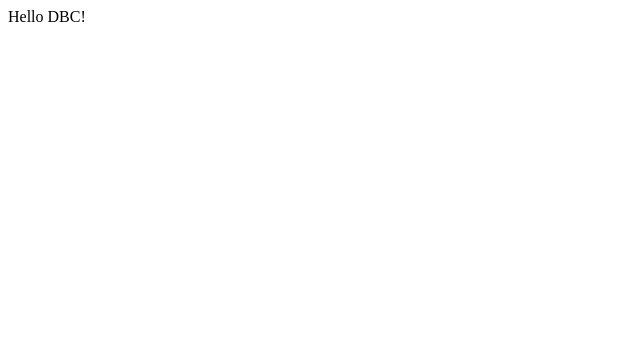
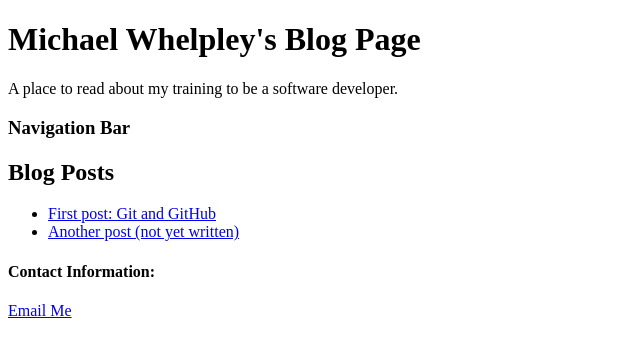
Before and after one commit to Whelpley/whelpley.github.io, a plain HTML site: page index.html in a window 1280 px wide. Shown: the whole page, without its empty margins (0-640 px from the left). Drawn offline with Linux system fonts and the light colour scheme.

Commit message:
Create blog index page

```diff
--- a/index.html
+++ b/index.html
@@ -1,5 +1,35 @@
+<!DOCTYPE html>
+
 <html>
+
+  <head>
+    <title>Michael Whelpley's Blog</title>
+  </head>
+
   <body>
-      Hello DBC!
+
+    <header>
+      <h1>Michael Whelpley's Blog Page</h1>
+      <p>A place to read about my training to be a software developer.</p>
+    </header>
+
+    <nav>
+      <h3>Navigation Bar</h3>
+    </nav>
+
+    <section>
+      <h2>Blog Posts</h2>
+        <ul>
+          <li><a href="blog/git.html">First post: Git and GitHub</a></li>
+          <li><a href="#">Another post (not yet written)</a></li>
+        </ul>
+    </section>
+
+    <footer>
+      <h4>Contact Information:</h4>
+      <a href="mailto:whelpley@gmail.com">Email Me</a>
+    </footer>
+
   </body>
+
 </html>
```
Also changed, not shown: imgs/blog-index-wireframe.jpg (added).
